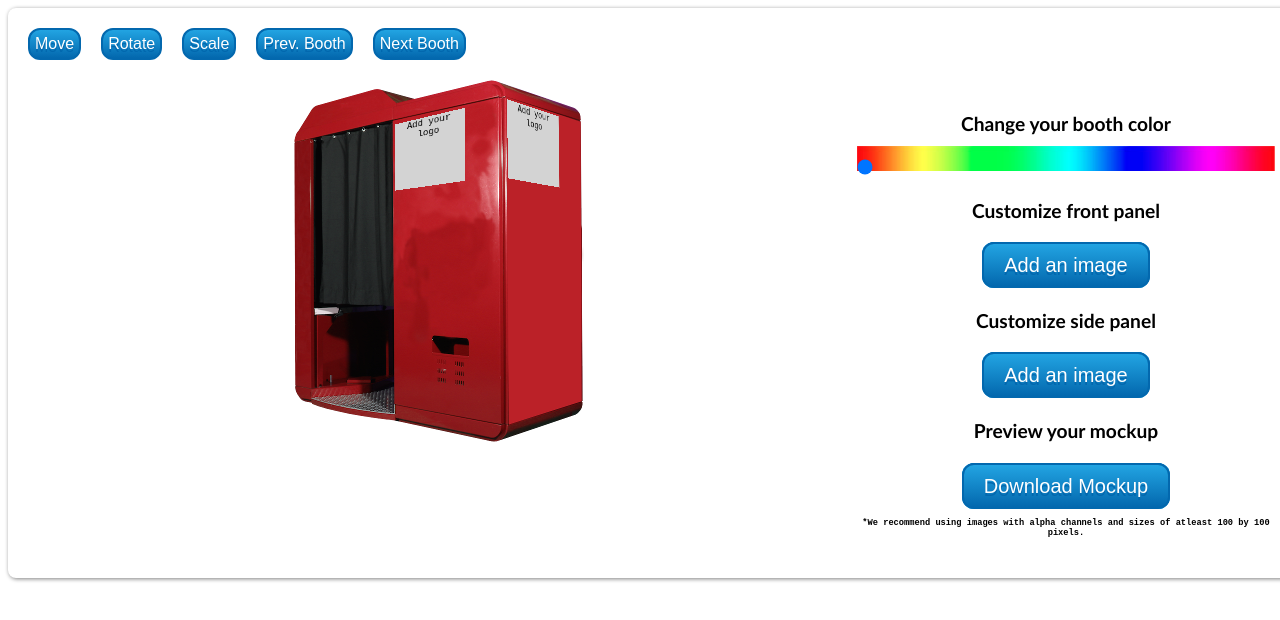
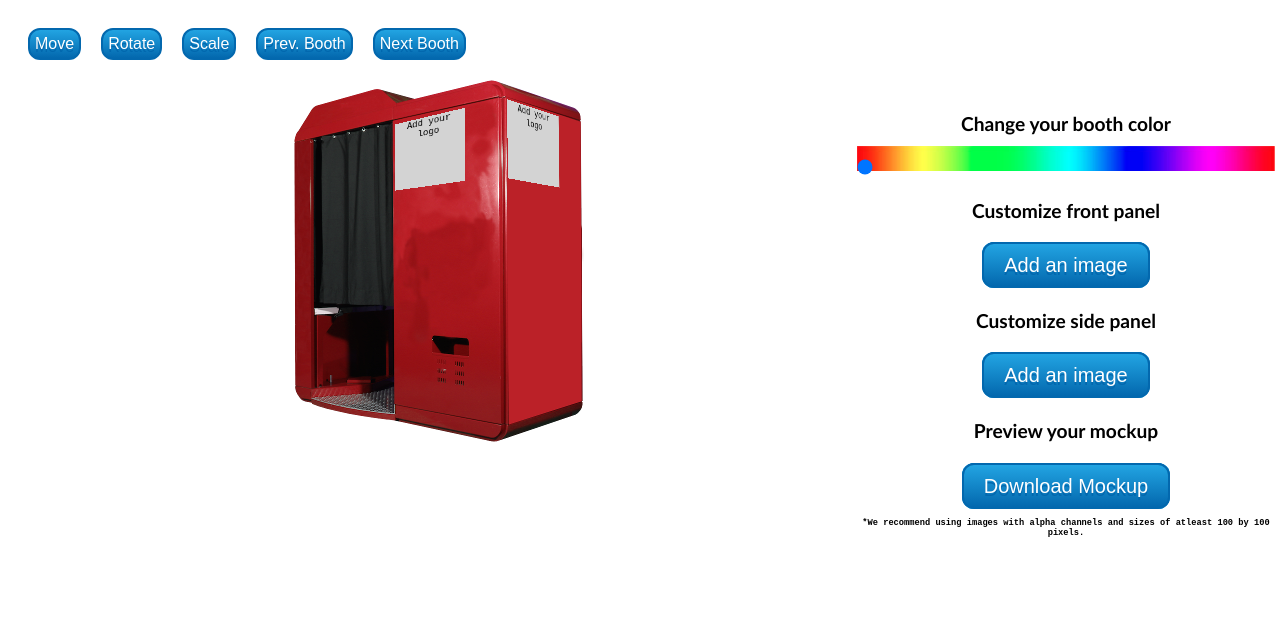
Before and after one commit to nklnkl/nklnkl.github.io, a plain HTML site: page faceplace-booth-editor/index.html in a window 1280 px wide. Shown: the top 620 px of the page. Drawn offline with nearby package versions, Linux system fonts and the light colour scheme.

Commit message:
Update faceplace-booth-editor

```diff
--- a/faceplace-booth-editor/style.css
+++ b/faceplace-booth-editor/style.css
@@ -2,8 +2,6 @@
   width: 100%;
   vertical-align: top;
   padding: 20px;
-  box-shadow: 1px 1px 4px grey;
-  border-radius: 8px
 }
 
 article#booth-tools {
```
Also changed, not shown: 1 other file.
